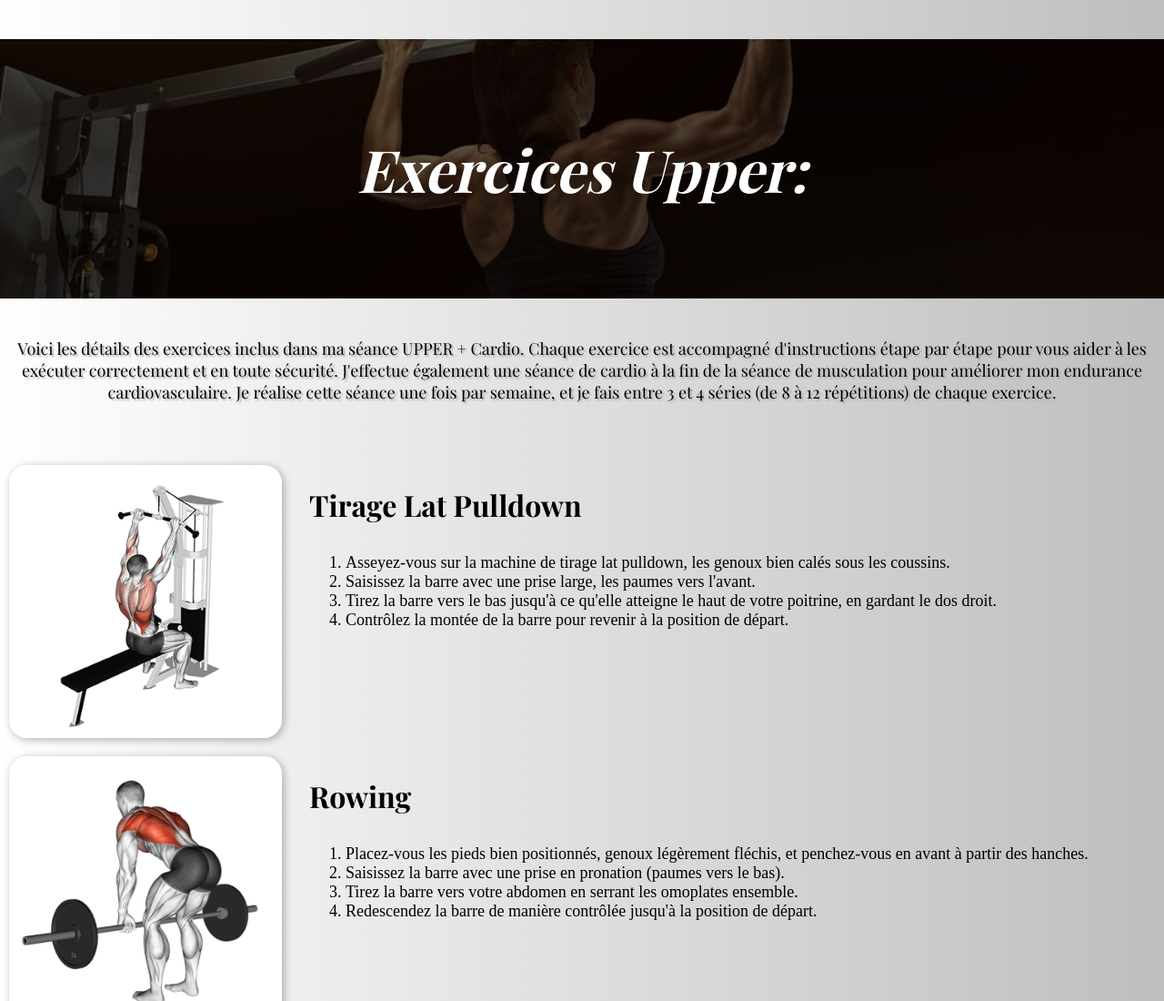
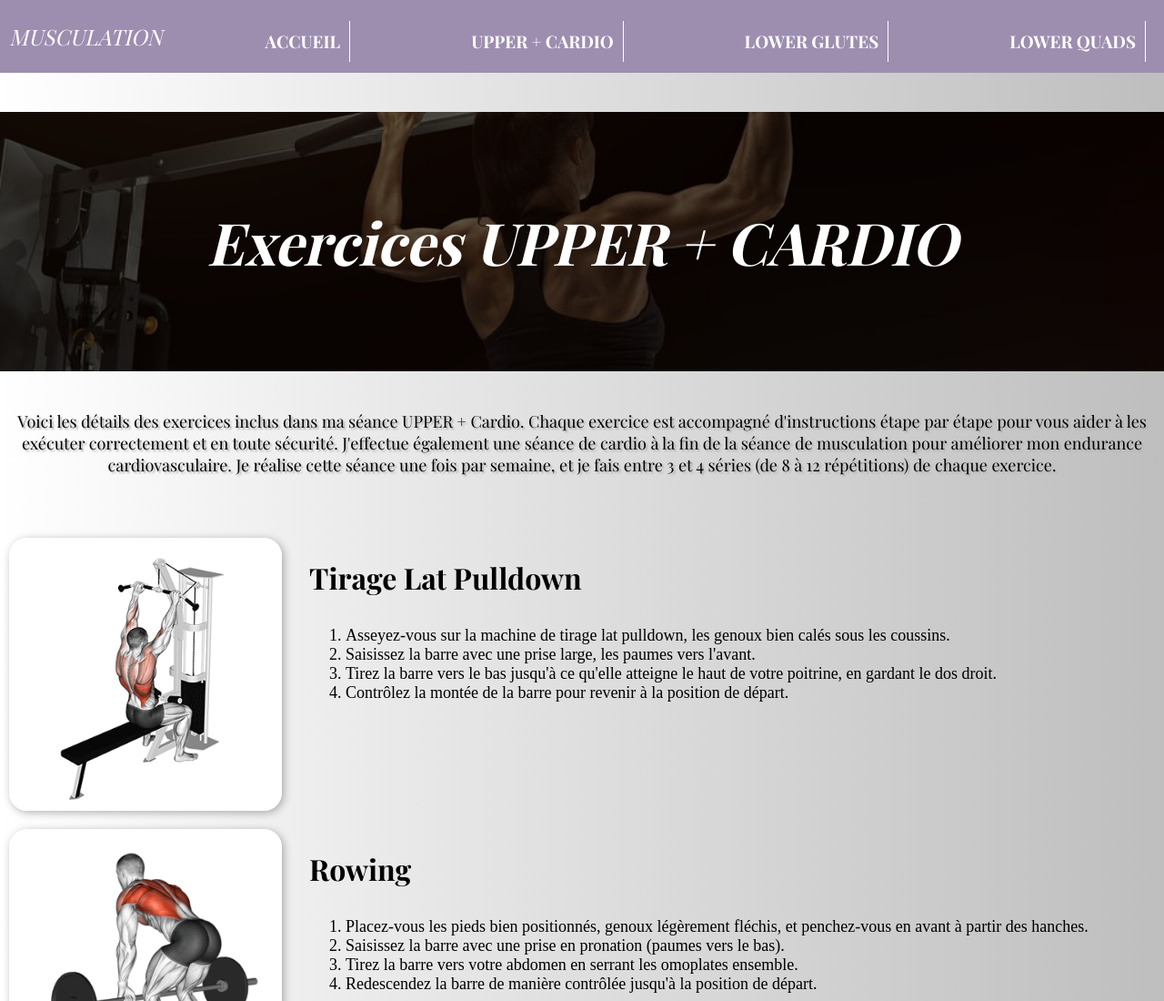
Before and after one commit to chloeliebeaux-design/site-web-musculation, a plain HTML site: page séance_pecs.html in a window 1280 px wide. Shown: the top 1100 px of the page at 91% size. Drawn offline with nearby package versions, Linux system fonts and the light colour scheme; a web font is replaced by a local one.

Commit message:
Update séance_pecs.html

```diff
--- a/séance_pecs.html
+++ b/séance_pecs.html
@@ -2,6 +2,7 @@
 <html lang="fr">
 <head>
     <meta charset="utf-8">
+    <meta name="viewport" content="width=device-width, initial-scale=1.0">
     <title>UPPER + Cardio   </title>
     <link rel="stylesheet" href="style.css">
     <link rel="preconnect" href="https://fonts.googleapis.com">
@@ -10,8 +11,27 @@
 </head>
 <body>
 
-</div>
-    <h1 class="titre2upp">Exercices Upper:</h1>
+<header>
+    <div class="menu">
+    <p class="title1">
+        MUSCULATION
+    </p>
+    <a href="index.html" class="menutext">
+        ACCUEIL
+    </a>
+    <a href="séance_pecs.html" class="menutext">
+        UPPER + CARDIO
+    </a>
+    <a href="séance glutes.html" class="menutext">
+        LOWER GLUTES
+    </a>
+    <a href="seance_quad.html" class="menutext">
+        LOWER QUADS
+    </a>
+    </div>
+</header>
+
+    <h1 class="titre2upp">Exercices UPPER + CARDIO</h1>
 <p class="intro">
     Voici les détails des exercices inclus dans ma séance UPPER + Cardio. Chaque exercice est accompagné d'instructions étape par étape pour vous aider à les exécuter correctement et en toute sécurité.
     J'effectue également une séance de cardio à la fin de la séance de musculation pour améliorer mon endurance cardiovasculaire.
```
